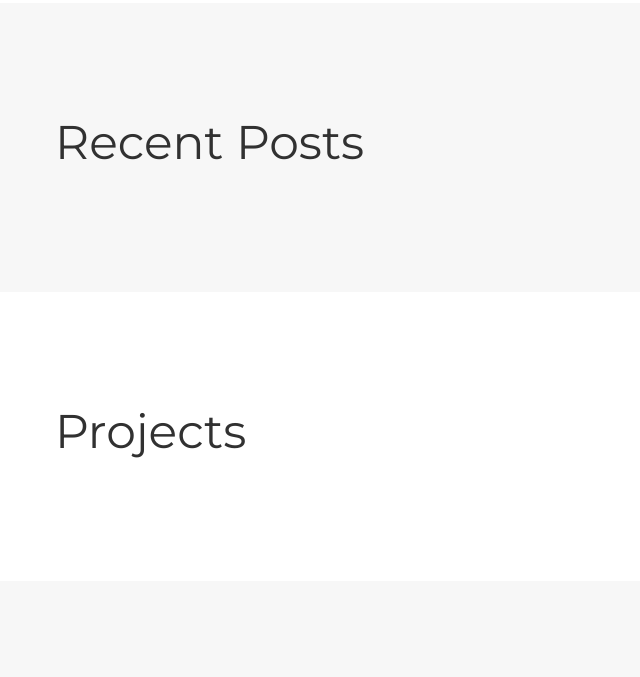
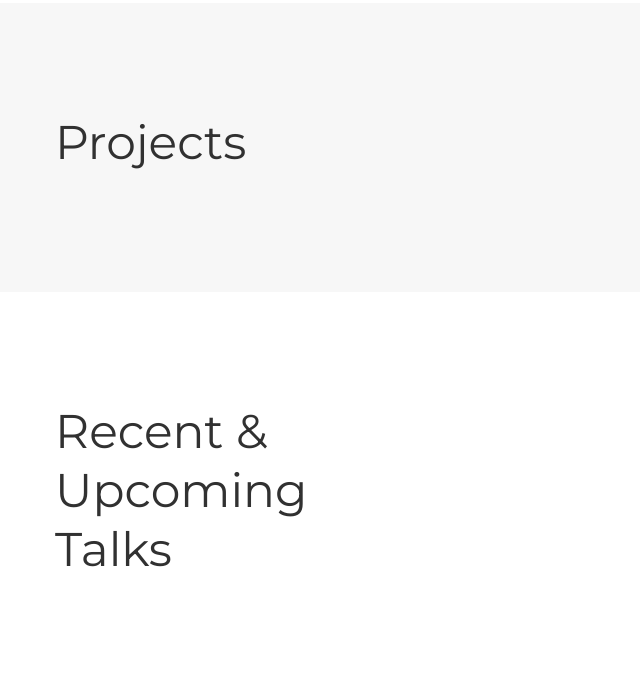
Before and after one commit to ZhaoChuyang/ZhaoChuyang.github.io, a plain HTML site: page index.html in a window 1280 px wide. Shown: the part 783-1460 px from the top of the page, without its empty margins (0-640 px from the left). Drawn offline with nearby package versions, Linux system fonts and the light colour scheme; some packages are replaced by stand-ins of ours; some icons are missing.

Commit message:
rebuilding site Tue Nov  3 15:43:28 CST 2020

```diff
--- a/index.html
+++ b/index.html
@@ -739,100 +739,6 @@ Lorem ipsum dolor sit amet, consectetur adipiscing elit. Sed neque elit, tristiq
 
 
     </div>
-  </div>
-</div>
-
-    </div>
-  </section>
-
-
-
-
-
-
-
-
-
-
-
-
-
-
-
-
-
-
-
-
-
-
-
-
-
-
-
-
-
-
-
-  <section id="posts" class="home-section wg-pages   "  >
-    <div class="container">
-
-
-
-
-
-
-
-
-
-
-
-
-
-
-
-
-
-
-
-
-
-
-
-
-
-
-
-
-
-
-
-
-
-
-
-
-
-
-
-
-
-
-
-<div class="row">
-  <div class="col-12 col-lg-4 section-heading">
-    <h1>Recent Posts</h1>
-
-  </div>
-  <div class="col-12 col-lg-8">
-
-
-
-
-
-
-
   </div>
 </div>
 
```
